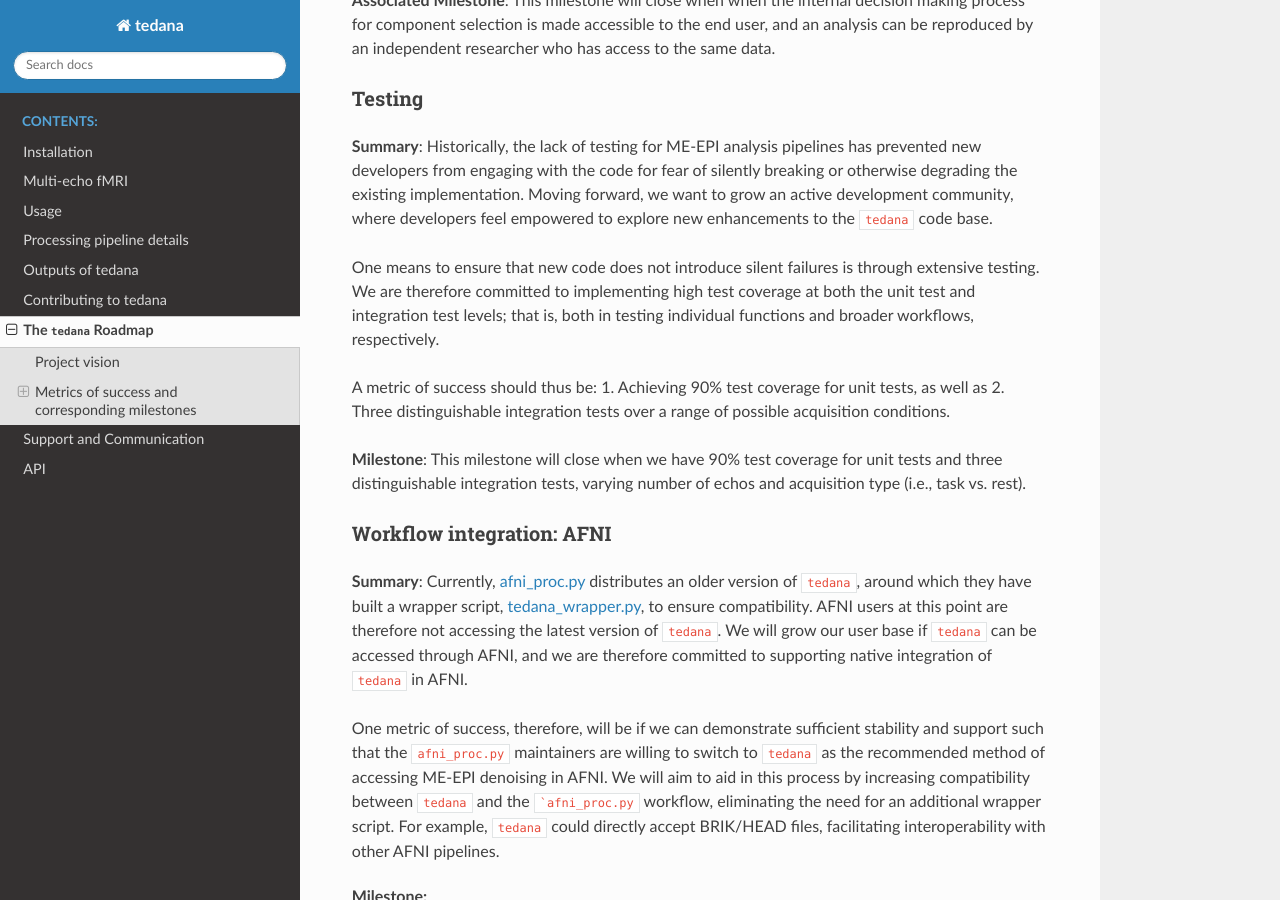
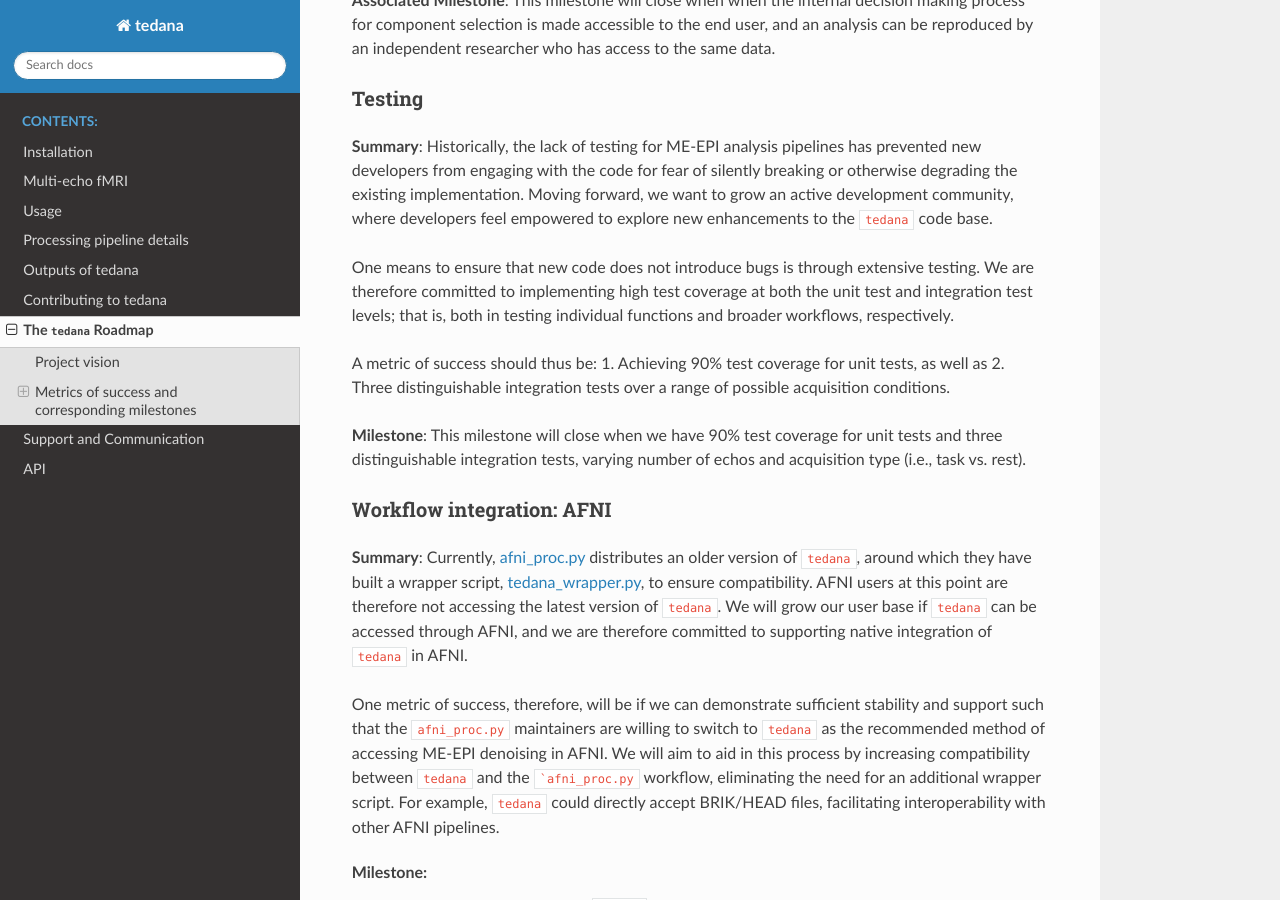
Before and after one commit to ME-ICA/tedana, a Sphinx documentation site: the page built from docs/roadmap.rst, in a window 1280 px wide and 900 px high, scrolled down 1861 px. Built offline with Sphinx 7.4.7 and the Read the Docs theme 2.0.0, drawn with Linux system fonts in a browser that asks for light colours; formulas are drawn with MathJax 3.

Commit message:
Address Yarik's review comments

```diff
--- a/docs/contributing.rst
+++ b/docs/contributing.rst
@@ -32,7 +32,7 @@ during any interaction with the project.
 That includes---but is not limited to---online conversations,
 in-person workshops or development sprints, and when giving talks about the software.
 
-As is stated in the code, severe or repeated violations by community members may result in exclusion
+As it is stated in the code, severe or repeated violations by community members may result in exclusion
 from collective decision-making and rejection of future contributions to the ``tedana`` project.
 
 .. _code of conduct: https://github.com/ME-ICA/tedana/blob/master/Code_of_Conduct.md
--- a/docs/roadmap.rst
+++ b/docs/roadmap.rst
@@ -98,7 +98,7 @@ the existing implementation.
 Moving forward, we want to grow an active development community,
 where developers feel empowered to explore new enhancements to the ``tedana`` code base.
 
-One means to ensure that new code does not introduce silent failures is through extensive testing.
+One means to ensure that new code does not introduce bugs is through extensive testing.
 We are therefore committed to implementing high test coverage at both
 the unit test and integration test levels;
 that is, both in testing individual functions and broader workflows, respectively.
```
Also changed, not shown: CONTRIBUTING.md (+4 -2 lines).
